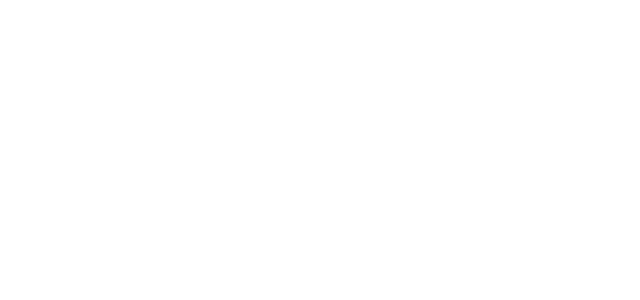
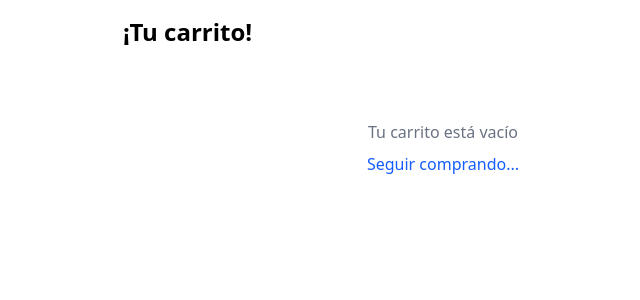
Before and after one commit to leacarp/rappi-frontend-tp, a Vue app: page /cart in a window 1280 px wide. Before the commit this address had no page. Shown: the top 300 px of the page, without its empty margins (197-837 px from the left). Built offline with nearby package versions, Linux system fonts and the light colour scheme; sample sign-in values are in the browser's storage.

Commit message:
feat(carrito): implemento carrito de compras

```diff
--- /dev/null
+++ b/src/common/components/CartSummary.vue
@@ -0,0 +1,16 @@
+<template>
+  <div class="flex items-center space-x-1">
+    <span>Carrito</span>
+    <span v-if="cartStore.totalItems > 0"
+        class="bg-red-500 text-white text-xs rounded-full h-5 w-5 flex items-center justify-center">
+        {{ cartStore.totalItems }}
+    </span>
+    <span v-else class="text-gray-500 text-sm">0</span>
+  </div>
+</template>
+
+<script setup>
+import { useCartStore } from '../stores/cart'
+
+const cartStore = useCartStore()
+</script>
--- /dev/null
+++ b/src/common/stores/cart.js
@@ -0,0 +1,53 @@
+import { defineStore } from 'pinia'
+
+export const useCartStore = defineStore('cart', {
+  state: () => ({
+    items: JSON.parse(localStorage.getItem('cartItems')) || []
+  }),
+
+  getters: {
+    totalItems: (state) => state.items.reduce((sum, item) => sum + item.quantity, 0),
+    totalPrice: (state) => state.items.reduce((sum, item) => sum + item.price * item.quantity, 0),
+    isEmpty: (state) => state.items.length === 0
+  },
+
+  actions: { addItem(product) {
+      const existing = this.items.find(item => item.id === product.id)
+      if (existing) { existing.quantity++ }
+      else {
+        this.items.push({
+          id: product.id,
+          name: product.name,
+          price: product.price,
+          quantity: 1
+        })}
+      this.save()
+    },
+
+    removeItem(productId) {
+      this.items = this.items.filter(item => item.id !== productId)
+      this.save()
+    },
+
+    updateQuantity(productId, quantity) {
+      if (quantity < 1) {
+        this.removeItem(productId)
+        return
+      }
+      const item = this.items.find(item => item.id === productId)
+      if (item) {
+        item.quantity = quantity
+        this.save()
+      }
+    },
+
+    clear() {
+      this.items = []
+      this.save()
+    },
+
+    save() {
+      localStorage.setItem('cartItems', JSON.stringify(this.items))
+    }
+  }
+})
--- /dev/null
+++ b/src/common/views/CartView.vue
@@ -0,0 +1,59 @@
+<template>
+  <div class="max-w-2xl mx-auto p-4">
+    <h1 class="text-2xl font-bold mb-6">¡Tu carrito!</h1>
+
+    <div v-if="cartStore.isEmpty" class="text-center py-12 text-gray-500">
+      <p>Tu carrito está vacío</p>
+      <router-link :to="{ name: 'home' }" class="text-blue-600 hover:underline mt-2 inline-block">
+        Seguir comprando...
+      </router-link>
+    </div>
+
+    <div v-else>
+      <div class="space-y-4 mb-8">
+        <div v-for="item in cartStore.items" :key="item.id"
+          class="flex justify-between items-center p-4 border rounded-lg">
+          <div>
+            <h3 class="font-medium">{{ item.name }}</h3>
+            <p class="text-gray-600">${{ item.price }} c/u</p>
+          </div>
+
+          <div class="flex items-center">
+            <button @click="cartStore.updateQuantity(item.id, item.quantity - 1)"
+              class="w-8 h-8 rounded-full bg-gray-200 flex items-center justify-center">
+              -
+            </button>
+            <span class="mx-3 w-10 text-center">{{ item.quantity }}</span>
+            <button @click="cartStore.updateQuantity(item.id, item.quantity + 1)"
+              class="w-8 h-8 rounded-full bg-gray-200 flex items-center justify-center">
+              +
+            </button>
+            <button @click="cartStore.removeItem(item.id)"
+              class="ml-4 text-red-600 hover:text-red-800">
+              Eliminar
+            </button>
+          </div>
+        </div>
+      </div>
+
+      <div class="border-t pt-4">
+        <div class="flex justify-between text-lg font-bold mb-4">
+          <span>Total:</span>
+          <span>${{ cartStore.totalPrice }}</span>
+        </div>
+        <div class="flex gap-3">
+          <router-link :to="{ name: 'home' }"
+            class="flex-1 px-4 py-2 border border-gray-300 text-center rounded">
+            Seguir comprando
+          </router-link>
+        </div>
+      </div>
+    </div>
+  </div>
+</template>
+
+<script setup>
+import { useCartStore } from '../stores/cart'
+
+const cartStore = useCartStore()
+</script>
--- a/src/router/index.js
+++ b/src/router/index.js
@@ -3,6 +3,7 @@ import HomeView from '../common/views/HomeView.vue'
 import LoginView from '../users/views/LoginView.vue'
 import AddressesView from '../users/views/AddressesView.vue'
 import { useAuthStore } from '../common/stores/auth.js'
+import CartView from '../common/views/CartView.vue'
 
 const router = createRouter({
   history: createWebHistory(import.meta.env.BASE_URL),
@@ -23,6 +24,12 @@ const router = createRouter({
       path: '/addresses',
       name: 'addresses',
       component: AddressesView,
+      meta: { requiresAuth: true }
+    },
+    {
+      path: '/cart',
+      name: 'cart',
+      component: CartView,
       meta: { requiresAuth: true }
     }
   ],
```
